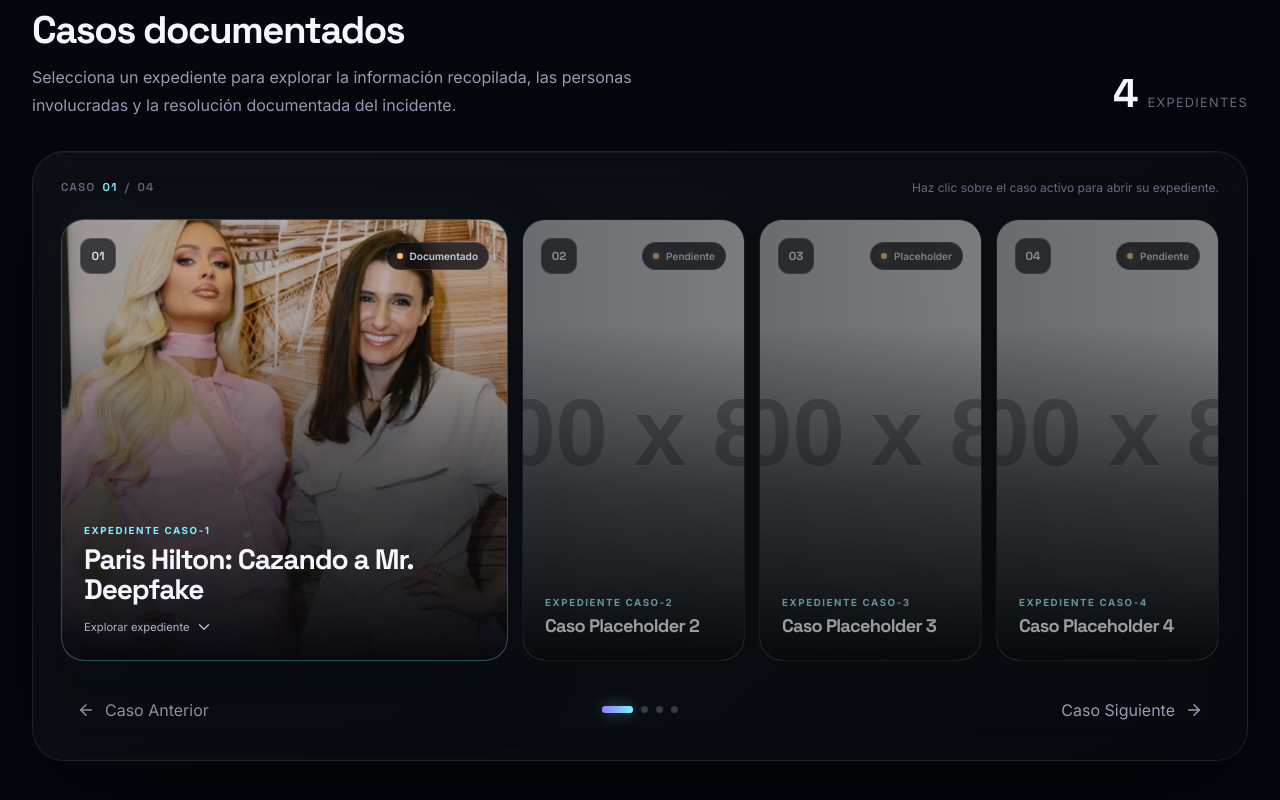
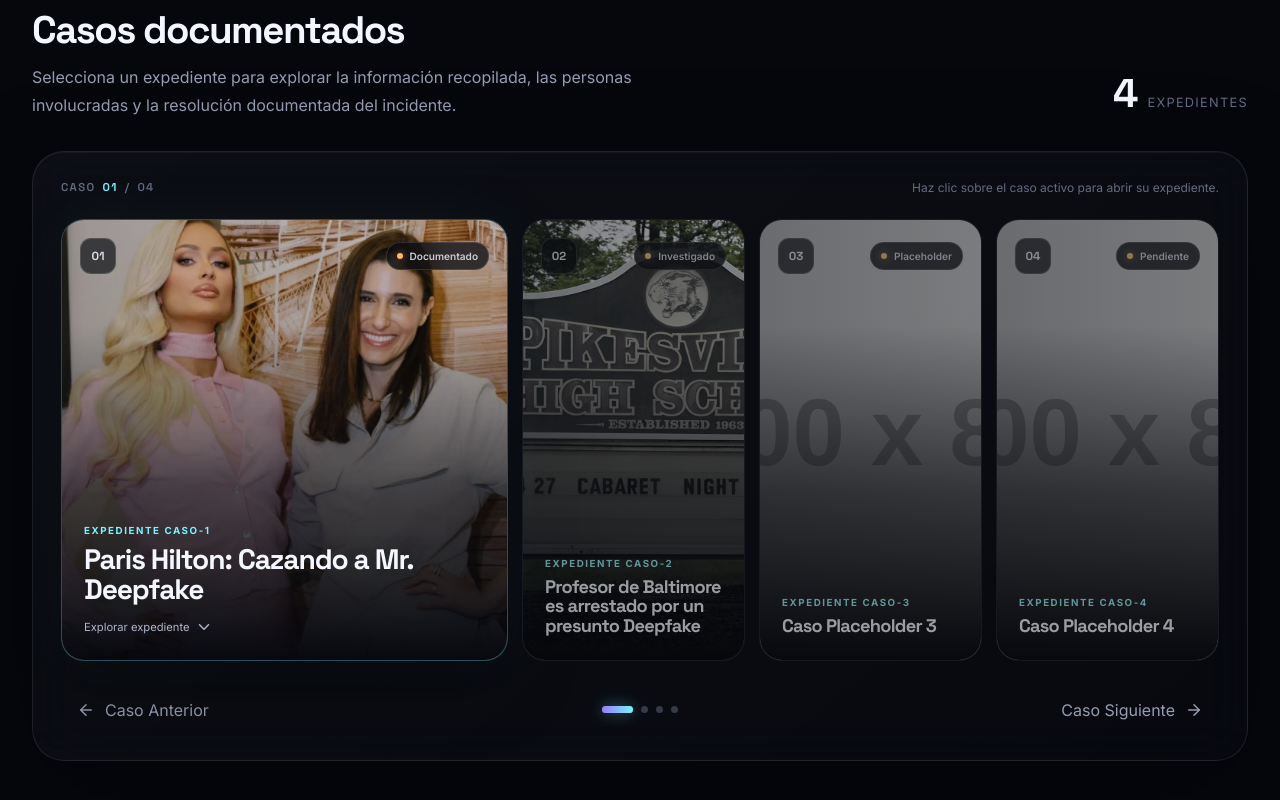
Before and after one commit to Massy100/Journal, a React (Vite) app: page / in a window 1280 px wide. Shown: the part 676-1476 px from the top of the page. Built offline with nearby package versions, Linux system fonts and the light colour scheme.

Commit message:
feat: agregar caso 2 de deepfake

```diff
--- a/src/data/casos.js
+++ b/src/data/casos.js
@@ -45,6 +45,7 @@
 ===========================================================
 */
 import caso1 from "../img/caso1.jpg";
+import caso2 from "../img/caso2.jpg";
 
 export const casos = [
   {
@@ -96,29 +97,29 @@
 
     estado: "Documentado"
   },
-
   {
     id: "caso-2",
 
-    nombre: "Caso Placeholder 2",
+    nombre: "Profesor de Baltimore es arrestado por un presunto Deepfake",
 
-    imagen:
-      "https://placehold.co/1200x800/171229/bb8cff?text=Caso+Placeholder+2",
+    imagen: caso2,
 
-    fecha: "Fecha por definir",
+    fecha: "24 de Abril del 2024",
 
     involucrados: [
-      "Link pendiente - Pendiente",
-      "Link pendiente - Pendiente",
+      "Eric Eiswert - Director de Pikesville High School",
+      "Dazhon Darien - Profesor y director deportivo",
+      "Baltimore County Police Department - Policía del condado de Baltimore",
+      "https://www.bbc.com/news/world-us-canada-68907895",
     ],
 
     descripcion:
-      "Descripción pendiente de investigación. Este espacio está preparado para explicar el origen del contenido manipulado y los elementos relevantes para el análisis.",
+      "En abril de 2024, Dazhon Darien, un profesor y director deportivo de Pikesville High School, Maryland, fue arrestado por su presunta participación en la creación de un audio falso mediante inteligencia artificial. La grabación imitaba la voz del director Eric Eiswert e incluía comentarios racistas y antisemitas. El audio se difundió en redes sociales y provocó indignación en la comunidad educativa. Eiswert recibió amenazas y tuvo que afrontar las consecuencias de una grabación que, según el análisis forense, no era auténtica. Los investigadores sospecharon que Darien habría creado el contenido como represalia por una investigación laboral y financiera en su contra.",
 
     resolucion:
       "Resolución pendiente de investigación. Agregar aquí información sobre verificaciones, declaraciones oficiales o resultados obtenidos.",
 
-    estado: "Pendiente",
+    estado: "Investigado",
   },
 
   {
```
Also changed, not shown: src/img/caso2.jpg (added).
